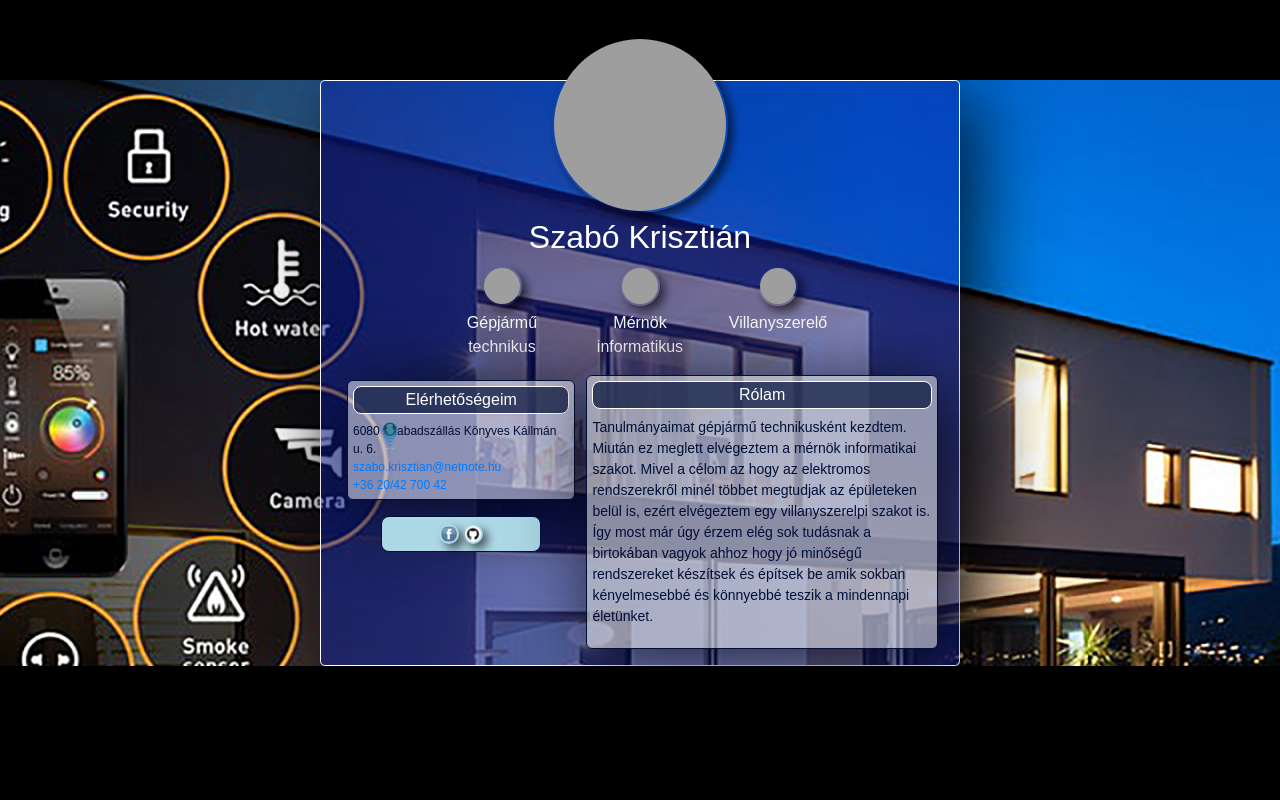
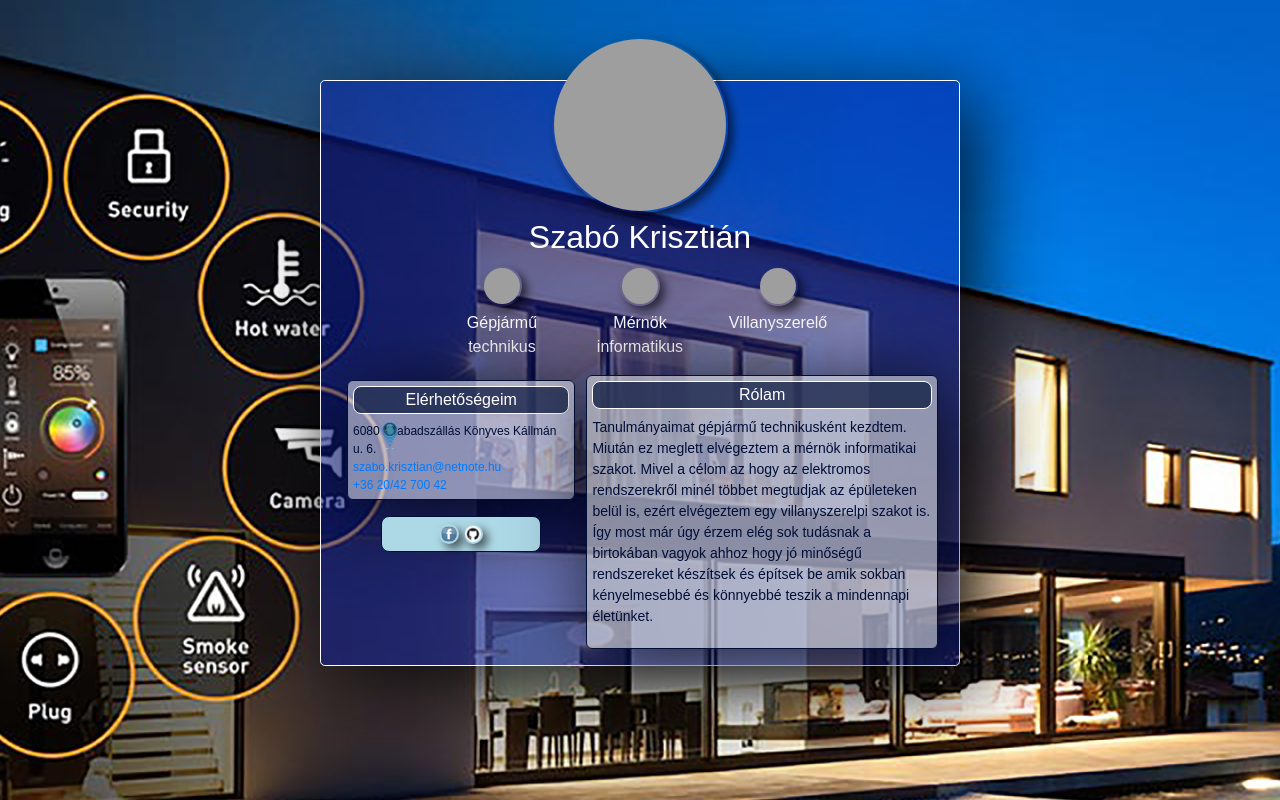
Before and after one commit to KukuriKriki/business_card, a plain HTML site: page index.html in a window 1280 px wide. Drawn offline with nearby package versions, Linux system fonts and the light colour scheme; grey boxes are pictures that could not be loaded.

Commit message:
Background modify position

```diff
--- a/style.css
+++ b/style.css
@@ -8,8 +8,8 @@
 }
 
 html{
-  background-color: black;
-
+//  background-color: black;
+	https://kukurikriki.github.io/business_card/assets/smarthome_intelligens_otthon.jpg
 }
 
 body{
```
